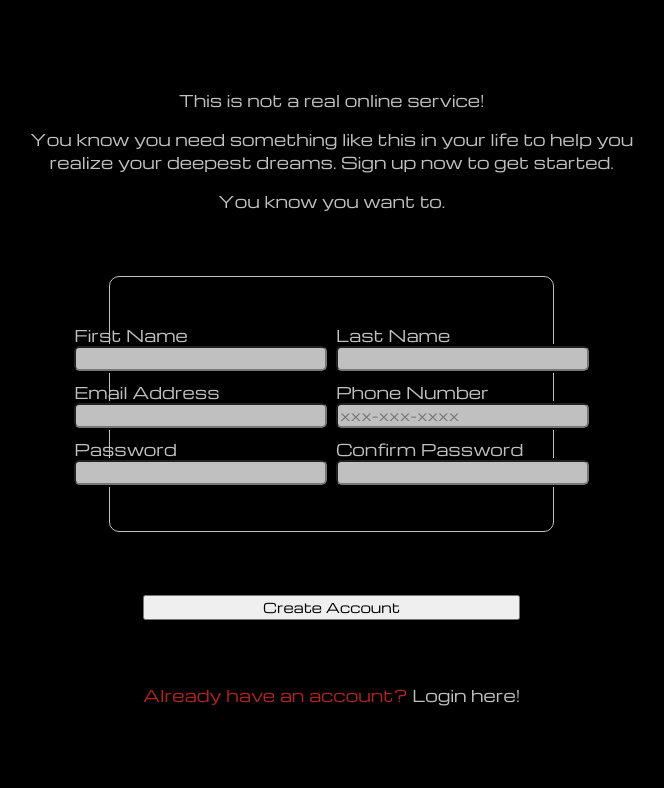
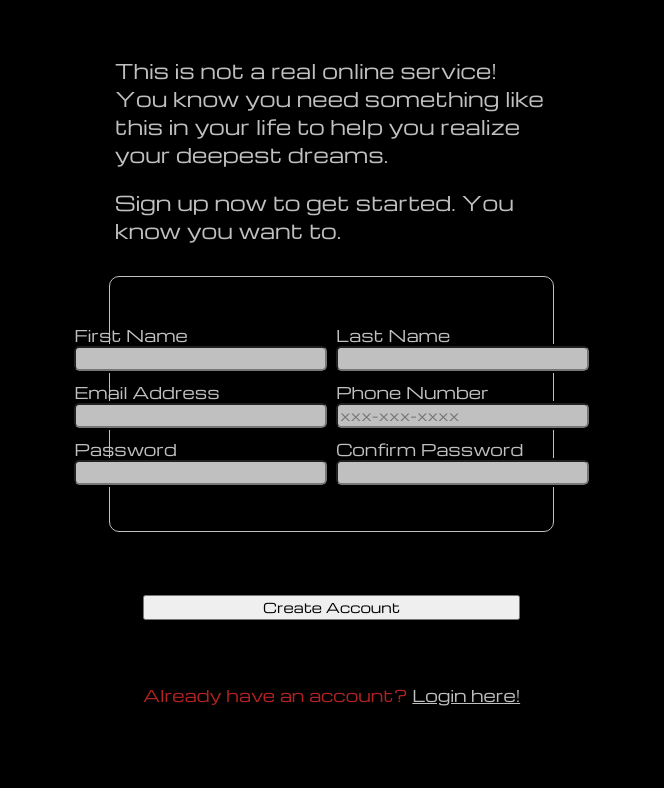
Before and after one commit to ch627110/Sign-up-Form, a plain HTML site: page index.html in a window 1280 px wide. Shown: the whole page, without its empty margins (498-1162 px from the left). Drawn offline with nearby package versions, Linux system fonts and the light colour scheme.

Commit message:
Fix header justification and add login link

```diff
--- a/index.html
+++ b/index.html
@@ -11,16 +11,13 @@
     </head>
     <body>
         <form action="" method="post">
-            <div id="image-logo">
-                <!-- <img src="img/daniil-silantev-VHgdvHXkhWQ-unsplash.jpg"> -->
-            </div>
+            <div id="image-logo"></div>
             <div id="information">
                 <div id="header">
-                    <p>This is not a real online service!</p>
-                    <p>You know you need something like this in your life to help
-                        you realize your deepest dreams. Sign up <em>now</em> to get
-                        started.</p>
-                    <p>You <em>know</em> you want to.</p>
+                    <p>This is not a real online service! You know you need
+                        something like this in your life to help you realize
+                        your deepest dreams.</p>
+                    <p>Sign up now to get started. You know you want to.</p>
                 </div>
                 <div id="input">
                     <div>
@@ -74,7 +71,7 @@
                 </div>
                 <div id="footer">
                         <button type="submit">Create Account</button>
-                        <p>Already have an account? <a>Login here!</a></p>
+                        <p>Already have an account? <a href="">Login here!</a></p>
                 </div>
             </div>
         </form>
--- a/styles.css
+++ b/styles.css
@@ -54,8 +54,13 @@ form {
 
 #header {
     width: 70%;
-    text-align: center;
     align-content: center;
+}
+
+#header p {
+    width: 70%;
+    font-size: 1.25em;
+    justify-self:center;
 }
 
 #input {
```
Also changed, not shown: screenshots/image-1.png (added), screenshots/image-2.png (added), screenshots/image-3.png (added), screenshots/image.png (added), 1 other file.
